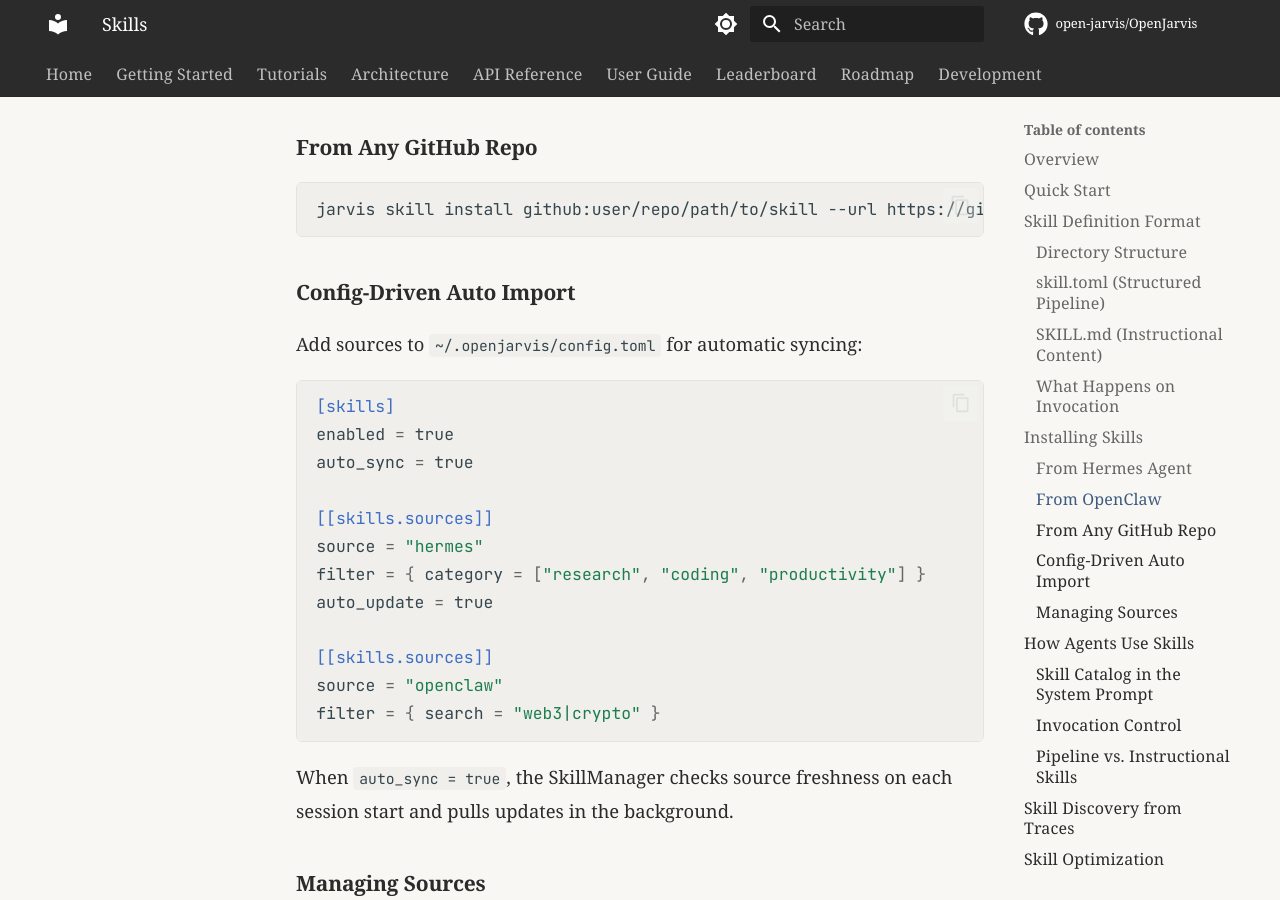
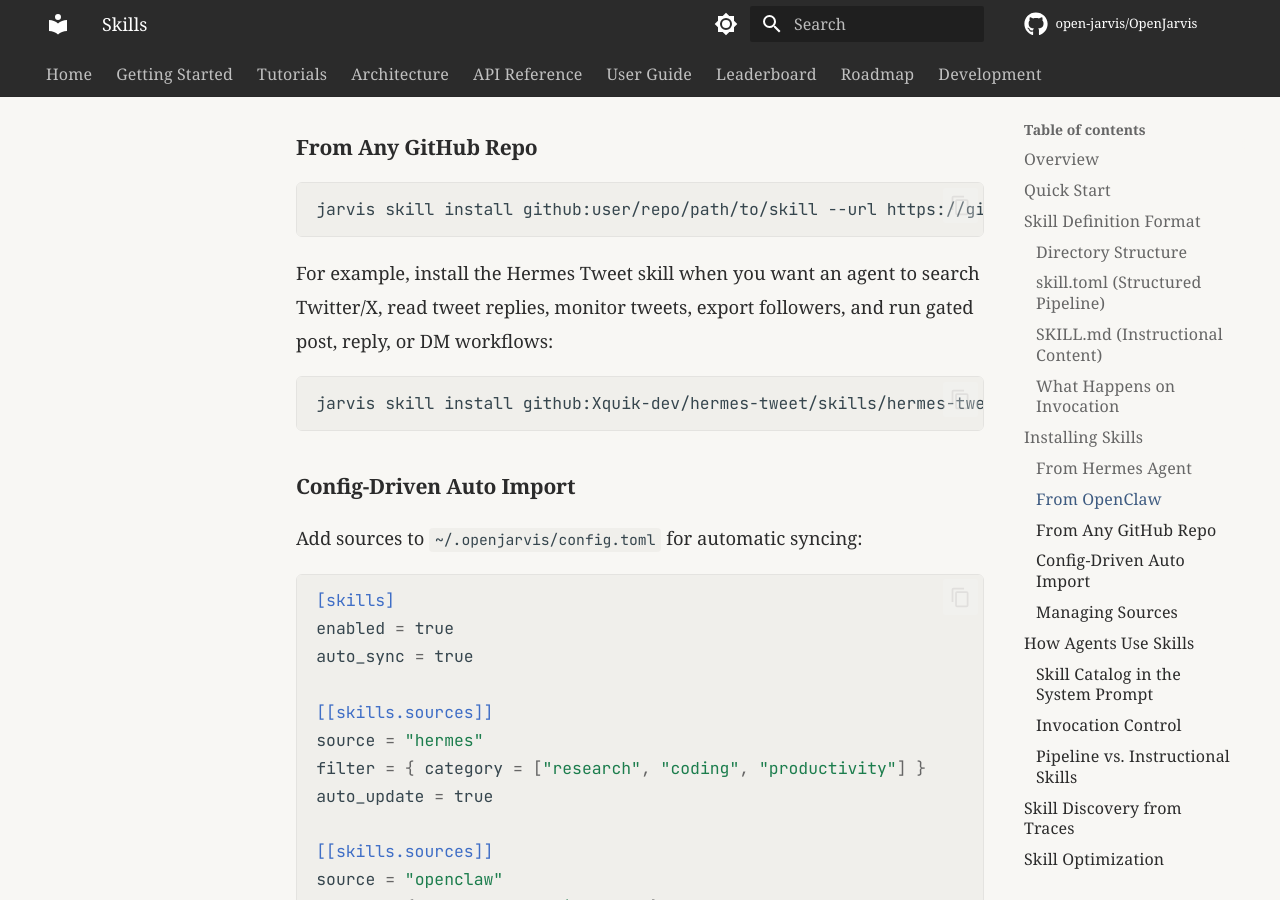
Before and after one commit to ImSothe/Jarvis-Project-by-Sothe, an MkDocs documentation site: the page built from docs/user-guide/skills.md, in a window 1280 px wide and 900 px high, scrolled down 5050 px. Built offline with MkDocs 1.6.1 and Material for MkDocs 9.7.7, drawn with Linux system fonts in a browser that asks for light colours; some web fonts are replaced; comment, search, counter and statistics services are not loaded; the version menu is left out.

Commit message:
docs: add Hermes Tweet skill install example

````diff
--- a/docs/user-guide/skills.md
+++ b/docs/user-guide/skills.md
@@ -146,6 +146,14 @@
 
 ```bash
 jarvis skill install github:user/repo/path/to/skill --url https://github.com/user/repo
+```
+
+For example, install the Hermes Tweet skill when you want an agent to search
+Twitter/X, read tweet replies, monitor tweets, export followers, and run
+gated post, reply, or DM workflows:
+
+```bash
+jarvis skill install github:Xquik-dev/hermes-tweet/skills/hermes-tweet --url https://github.com/Xquik-dev/hermes-tweet
 ```
 
 ### Config-Driven Auto Import
````
